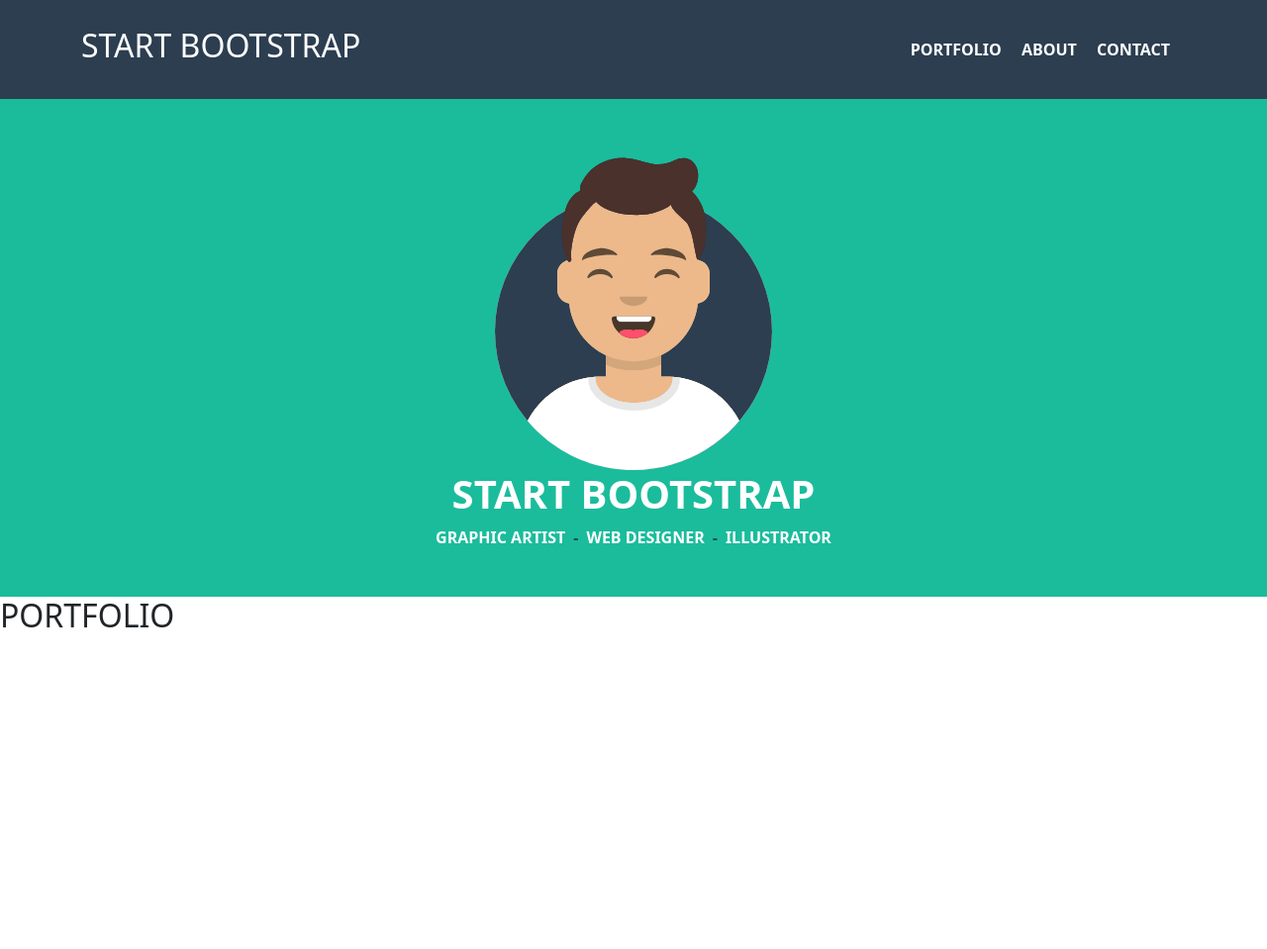
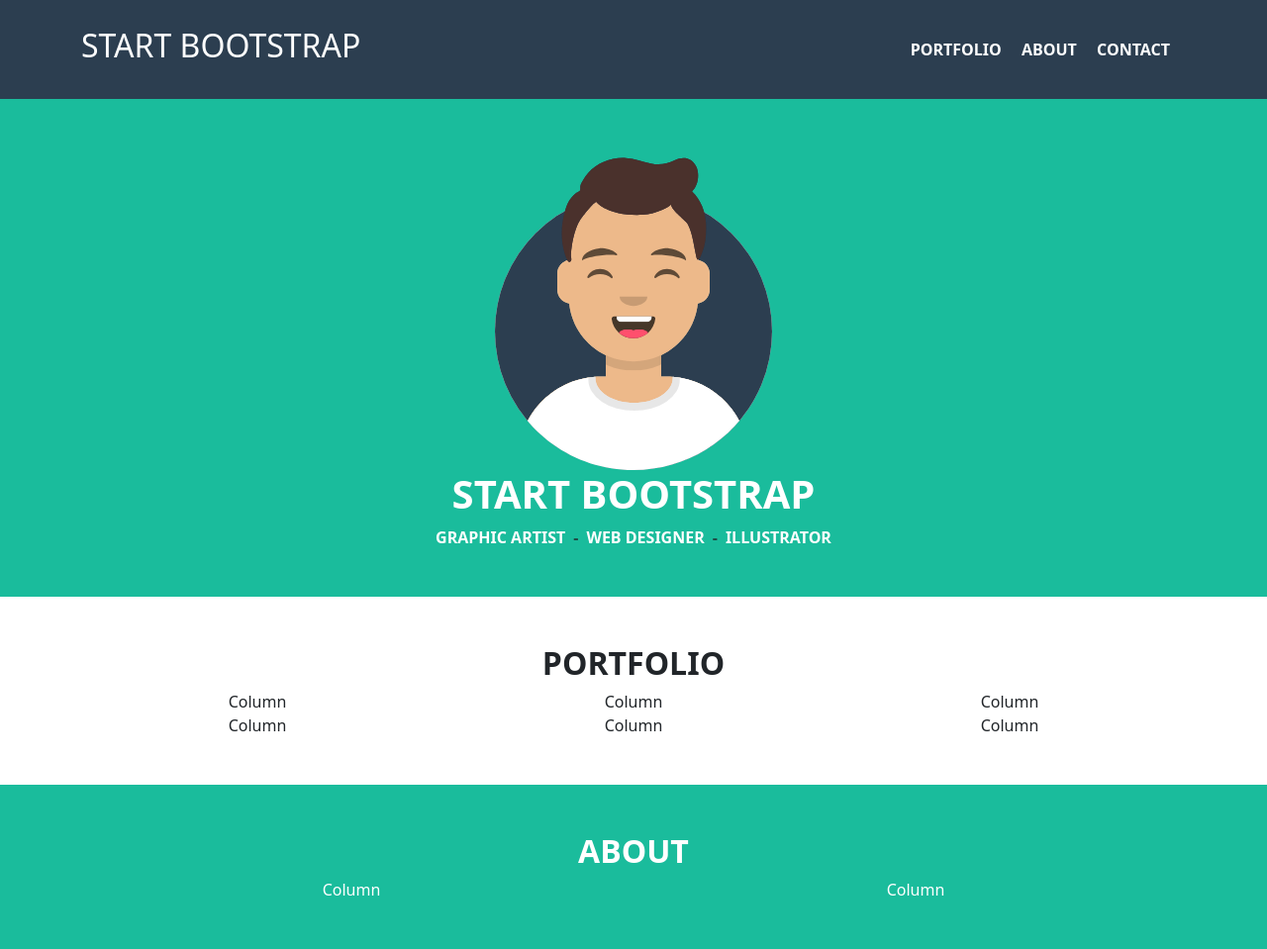
Before and after one commit to AntonioDiBari/html-css-bootstrap-freelancer, a plain HTML site: page index.html in a window 1280 px wide. Shown: the whole page at 99% size. Before the commit the page ends 800 px from the top, so only its background shows below. Drawn offline with nearby package versions, Linux system fonts and the light colour scheme.

Commit message:
feat: portfolio + about-us structure

```diff
--- a/index.html
+++ b/index.html
@@ -51,11 +51,29 @@
         </nav>
       </div>
     </section>
-    <section id="portfolio">
-      <h2>PORTFOLIO</h2>
+    <section id="portfolio" class="pt-5 pb-5">
+      <div class="container-md text-center">
+        <h2 class="fw-bold">PORTFOLIO</h2>
+        <div class="row">
+          <div class="col-sm-12 col-lg-6 col-xl-4">Column</div>
+          <div class="col-sm-12 col-lg-6 col-xl-4">Column</div>
+          <div class="col-sm-12 col-lg-6 col-xl-4">Column</div>
+          <div class="col-sm-12 col-lg-6 col-xl-4">Column</div>
+          <div class="col-sm-12 col-lg-6 col-xl-4">Column</div>
+          <div class="col-sm-12 col-lg-6 col-xl-4">Column</div>
+        </div>
+      </div>
     </section>
-    <!-- <section id="about-us"></section>
-    <section id="form"></section> -->
+    <section id="about-us" class="pt-5 pb-5">
+      <div class="container-md text-center">
+        <h2 class="fw-bold">ABOUT</h2>
+        <div class="row">
+          <div class="col-sm-12 col-lg-6">Column</div>
+          <div class="col-sm-12 col-lg-6">Column</div>
+        </div>
+      </div>
+    </section>
+    <!-- <section id="form"></section> -->
     <!-- <footer id="footer"></footer> -->
     <script
       src="https://cdn.jsdelivr.net/npm/bootstrap@5.3.2/dist/js/bootstrap.bundle.min.js"
```
